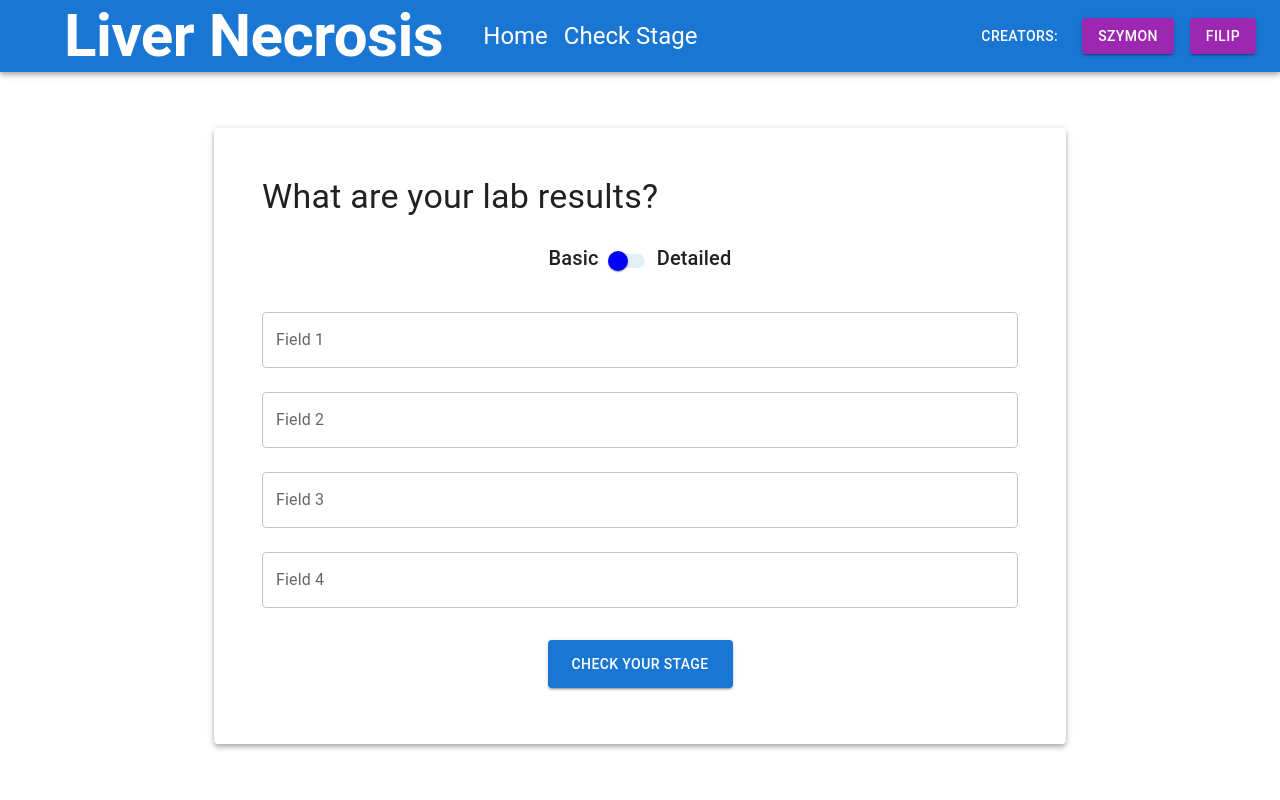
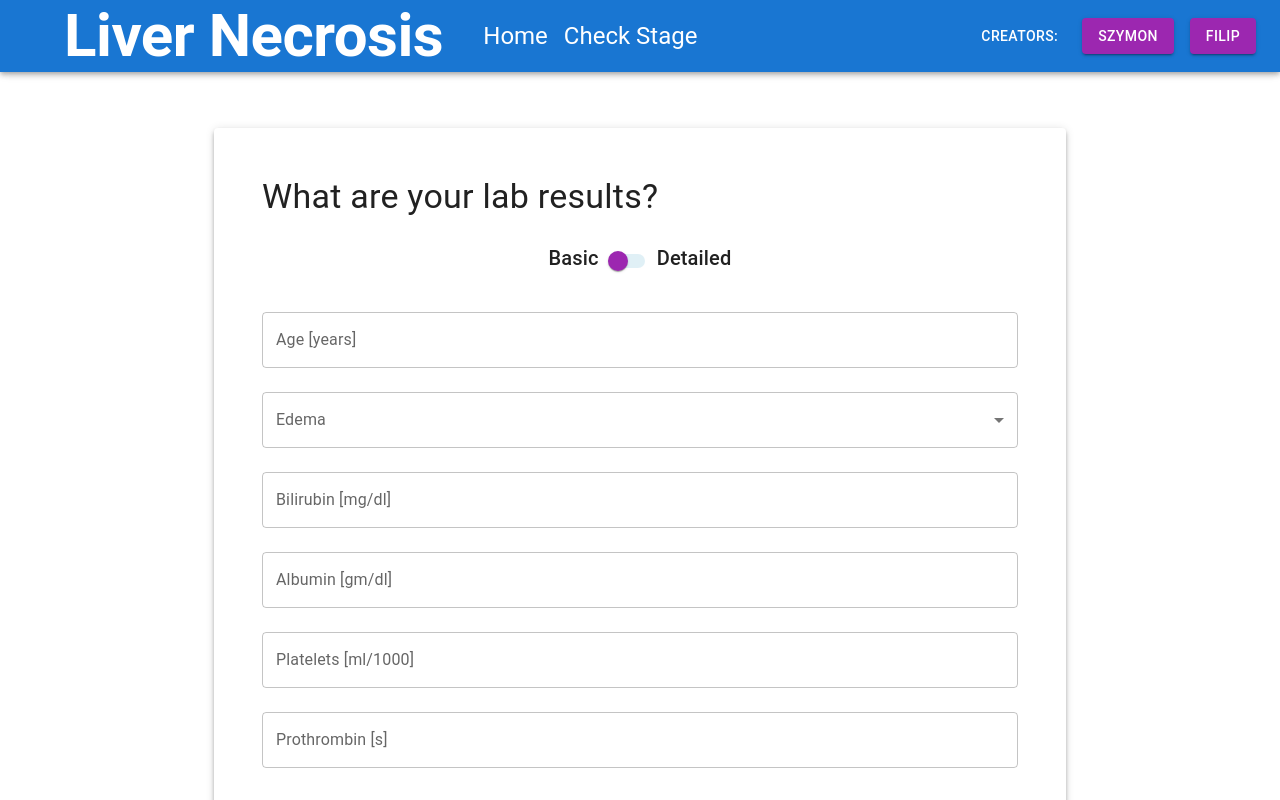
Before and after one commit to Szymon-Stasiak/liver-necrosis-app-ui, a React (Vite) app: page /check-stage in a window 1280 px wide. Shown: the top 800 px of the page. Built offline with nearby package versions, Linux system fonts and the light colour scheme.

Commit message:
Forms updated

```diff
--- a/src/app/pages/CheckStage.tsx
+++ b/src/app/pages/CheckStage.tsx
@@ -1,26 +1,78 @@
 import * as React from 'react';
-import {Box, Typography, Button, TextField, Container, Card, CardContent, Switch} from '@mui/material';
+import {
+    Box,
+    Typography,
+    Button,
+    TextField,
+    Container,
+    Card,
+    CardContent,
+    Switch,
+    MenuItem,
+    Tooltip
+} from '@mui/material';
 import {useTheme} from "@mui/material/styles";
 import {useState} from "react";
 
+interface Field {
+    label: string;
+    type: "number" | "select";
+    options?: number[];
+}
+
 export default function CheckStage() {
     const theme = useTheme();
+    const [isDetailed, setIsDetailed] = useState<boolean>(false);
+    const [isHovered, setIsHovered] = useState(false);
 
-    const [inputFields, setInputFields] = useState<string[]>(['', '', '', '']);
-    const [isDetailed, setIsDetailed] = useState<boolean>(false);
+    const basicFields: Field[] = [
+        {label: "Age [years]", type: "number"},
+        {label: "Edema", type: "select", options: [0, 1, 2]},
+        {label: "Bilirubin [mg/dl]", type: "number"},
+        {label: "Albumin [gm/dl]", type: "number"},
+        {label: "Platelets [ml/1000]", type: "number"},
+        {label: "Prothrombin [s]", type: "number"}
+    ];
+
+    const detailedFields: Field[] = [
+        {label: "Age [days]", type: "number"},
+        {label: "Ascites", type: "select", options: [0, 1]},
+        {label: "Hepatomegaly", type: "select", options: [0, 1, 2]},
+        {label: "Spiders", type: "select", options: [0, 1]},
+        {label: "Edema", type: "select", options: [0, 1, 2]},
+        {label: "Bilirubin [mg/dl]", type: "number"},
+        {label: "Cholesterol [mg/dl]", type: "number"},
+        {label: "Albumin [gm/dl]", type: "number"},
+        {label: "Copper [ug/day]", type: "number"},
+        {label: "Platelets [ml/1000]", type: "number"},
+        {label: "Prothrombin [s]", type: "number"}
+    ];
+
+    const fields: Field[] = isDetailed ? detailedFields : basicFields;
+    const [inputValues, setInputValues] = useState<Record<string, string | number>>(
+        () => Object.assign({}, ...fields.map((f: Field) => ({[f.label]: ""})))
+    );
+    const [errors, setErrors] = useState<Record<string, boolean>>(
+        () => Object.assign({}, ...fields.map((f: Field) => ({[f.label]: false})))
+    );
 
     const handleSwitchChange = (event: React.ChangeEvent<HTMLInputElement>) => {
         setIsDetailed(event.target.checked);
-
-        if (event.target.checked) {
-            setInputFields(['', '', '', '', '', '', '', '']); // 8 fields for Detailed
-        } else {
-            setInputFields(['', '', '', '']); // 4 fields for Basic
-        }
+        setInputValues(Object.assign({}, ...((event.target.checked ? detailedFields : basicFields).map((f: Field) => ({[f.label]: ""})))));
+        setErrors(Object.assign({}, ...((event.target.checked ? detailedFields : basicFields).map((f: Field) => ({[f.label]: false})))));
     };
 
+    const handleInputChange = (label: string, value: string | number) => {
+        setInputValues(prev => ({...prev, [label]: value === "" ? "" : value}));
+        setErrors(prev => ({...prev, [label]: value === ""}));
+
+    };
+
+    // @ts-ignore
+    const isFormValid = Object.values(inputValues).every(value => value !== "");
+
     const handleCheckClick = () => {
-        console.log('Checking with data:', inputFields);
+        console.log('Checking with data:', inputValues);
     };
 
     return (
@@ -34,18 +86,18 @@ export default function CheckStage() {
                     <Box sx={{display: 'flex', justifyContent: 'center', marginBottom: 4}}>
                         <Typography variant="h6">Basic</Typography>
                         <Switch
-                            checked={isDetailed} // If true, it's Detailed, else Basic
+                            checked={isDetailed}
                             onChange={handleSwitchChange}
                             sx={{
                                 '& .MuiSwitch-thumb': {
-                                    backgroundColor: 'blue',
+                                    backgroundColor: 'secondary.main',
                                 },
                                 '& .MuiSwitch-track': {
                                     backgroundColor: 'lightblue',
                                 },
                                 '& .Mui-checked': {
                                     '& .MuiSwitch-thumb': {
-                                        backgroundColor: 'green',
+                                        backgroundColor: 'primary.main',
                                     },
                                     '& + .MuiSwitch-track': {},
                                 },
@@ -53,33 +105,56 @@ export default function CheckStage() {
                         />
                         <Typography variant="h6">Detailed</Typography>
                     </Box>
-
                     <Box sx={{display: 'flex', flexDirection: 'column', gap: 3}}>
-                        {inputFields.map((field, index) => (
+                        {fields.map((field, index) => (
+                            field.type === "select" ? (
                                 <TextField
                                     key={index}
-                                label={`Field ${index + 1}`}
+                                    select
+                                    label={field.label}
+                                    value={inputValues[field.label]}
+                                    onChange={(e) => handleInputChange(field.label, Number(e.target.value))}
+                                    fullWidth
+                                    error={errors[field.label]}
+                                    helperText={errors[field.label] ? "This field is required" : ""}
+                                >
+                                    {field.options?.map(option => (
+                                        <MenuItem key={option} value={option}>{option}</MenuItem>
+                                    ))}
+                                </TextField>
+                            ) : (
+                                <TextField
+                                    key={index}
+                                    label={field.label}
+                                    type="number"
                                     variant="outlined"
-                                value={field}
-                                onChange={(e) => {
-                                    const newFields = [...inputFields];
-                                    newFields[index] = e.target.value;
-                                    setInputFields(newFields);
-                                }}
+                                    value={inputValues[field.label]}
+                                    onChange={(e) => handleInputChange(field.label, e.target.value === "" ? "" : Number(e.target.value))}
                                     fullWidth
+                                    error={errors[field.label]}
+                                    helperText={errors[field.label] ? "This field is required" : ""}
                                 />
+                            )
                         ))}
                     </Box>
 
-                    <Box sx={{marginTop: 4, display: 'flex', justifyContent: 'center'}}>
+                    <Box onMouseEnter={() => {setIsHovered(true);}} onMouseLeave={() => {setIsHovered(false);}} sx={{marginTop: 4, display: 'flex', justifyContent: 'center'}}>
+                        <Tooltip
+                            title="All fields are required"
+                            open={!isFormValid && isHovered}
+                            arrow
+                        >
                             <Button
                                 variant="contained"
                                 color="primary"
-                            sx={{padding: '12px 24px'}}
+                                sx={{mt: 3, py: 2, px: 4, fontSize: "1.2rem", width: "100%"}}
                                 onClick={handleCheckClick}
+
+                                disabled={!isFormValid}
                             >
                                 Check your stage
                             </Button>
+                        </Tooltip>
                     </Box>
                 </CardContent>
             </Card>
```
Lines whose indentation alone changed are shown as unchanged.
